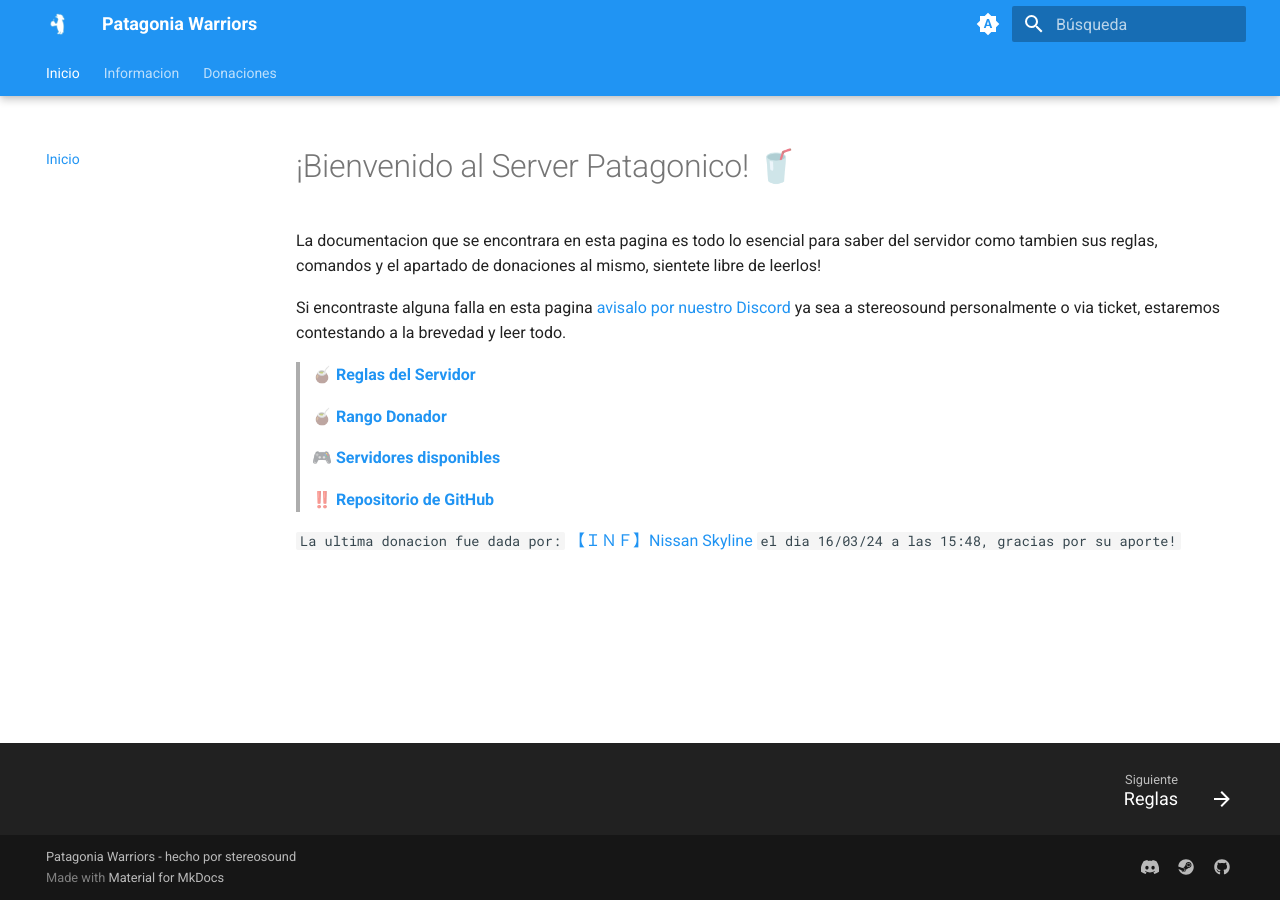
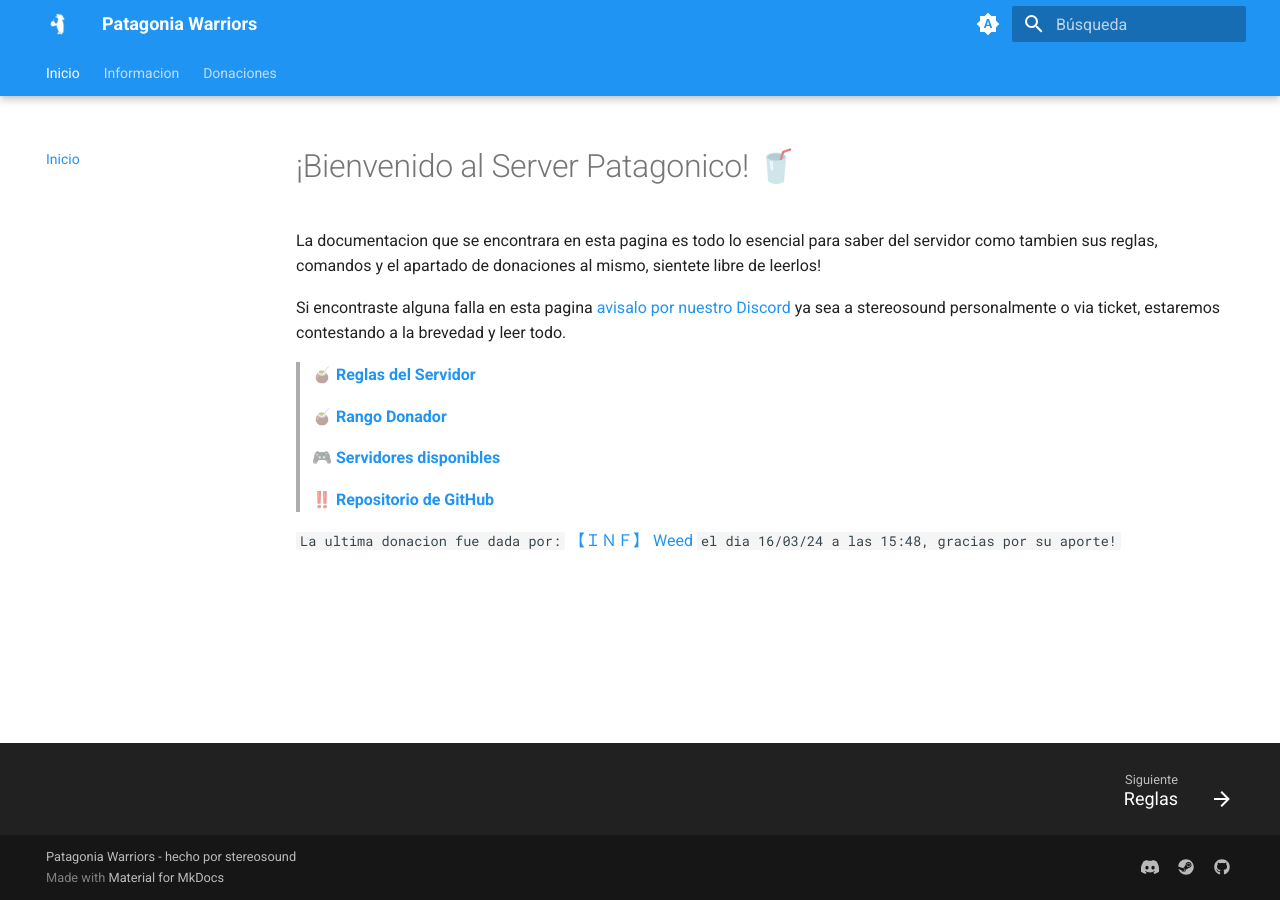
Before and after one commit to patagoniawarriors/docs, an MkDocs documentation site: the page built from docs/index.md, in a window 1280 px wide. Built offline with MkDocs 1.6.1 and Material for MkDocs 9.7.7, drawn with Linux system fonts in a browser that asks for light colours.

Commit message:
actualizado nombre

```diff
--- a/docs/index.md
+++ b/docs/index.md
@@ -12,4 +12,4 @@ Si encontraste alguna falla en esta pagina [avisalo por nuestro Discord](https:/
 
 > ‼️ **[Repositorio de GitHub](https://github.com/patagoniawarriors/docs)**
 
-`La ultima donacion fue dada por:` [【﻿ＩＮＦ】Nissan Skyline](https://steamcommunity.com/profiles/76561198989065670) `el dia 16/03/24 a las 15:48, gracias por su aporte!`
+`La ultima donacion fue dada por:` [【﻿ＩＮＦ】 Weed](https://steamcommunity.com/profiles/76561198989065670) `el dia 16/03/24 a las 15:48, gracias por su aporte!`
```
